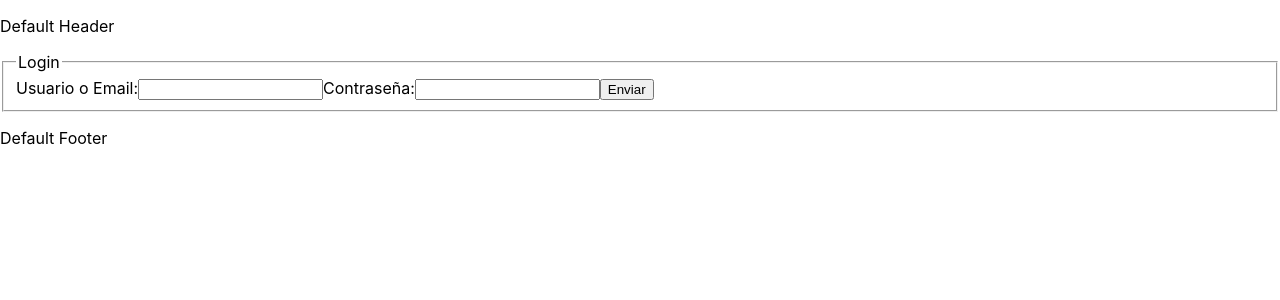
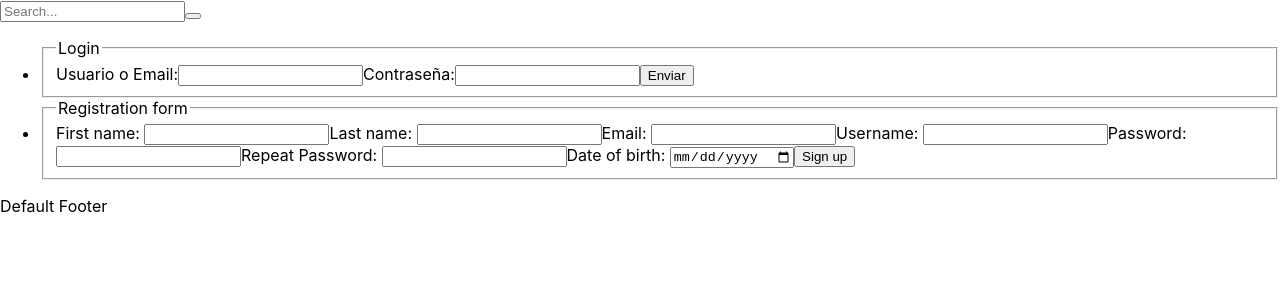
Before and after one commit to Zapulin/react-sixtySeconds-front, a React (Create React App) app: page / in a window 1280 px wide. Shown: the top 300 px of the page. Built offline with nearby package versions, Linux system fonts and the light colour scheme.

Commit message:
Created Header component alongside empty ones which it uses.

```diff
--- a/package.json
+++ b/package.json
@@ -8,6 +8,7 @@
     "@testing-library/user-event": "^13.5.0",
     "react": "^17.0.2",
     "react-dom": "^17.0.2",
+    "react-router-dom": "^6.2.2",
     "react-scripts": "^5.0.0",
     "web-vitals": "^2.1.4"
   },
--- a/src/App.js
+++ b/src/App.js
@@ -1,16 +1,20 @@
 import Header from "./components/Header";
 import Footer from "./components/Footer";
-import Login from "./components/Login";
+import { BrowserRouter, Routes, Route } from 'react-router-dom';
 
 function App() {
   return (
-    <div className="app">
-      <Header />
-      <div className="main-content">
-	      <Login />
+    <BrowserRouter>
+      <div className="app">
+        <Header />
+        <div className="main-content">
+          <Routes>
+            <Route path="/" />
+          </Routes>
+        </div>
+        <Footer />
       </div>
-	    <Footer />
-    </div>
+    </BrowserRouter>
   );
 }
 
--- a/src/Components/Header.js
+++ b/src/Components/Header.js
@@ -1,9 +1,31 @@
+import { useState } from 'react';
+import { Link } from 'react-router-dom';
+import Login from "./Login";
+import Signup from "./Signup";
+import Publish from "./Publish";
+import Activity from "./Activity";
 
 function Header() {
-  return (
-	  <header>
-	      <p>Default Header</p>
-	  </header>
+	const [isLogged, setIsLogged] = useState(false);
+
+	return (
+		<header>
+			{ /* TODO: add logo */ }
+			<form><input type="text" placeholder="Search..." required></input><button type="submit"></button></form>
+			{ isLogged ? (
+				<ul>
+					<li><Publish /></li>
+					<li><Link to="/">Home{  /* TODO: add home icon */ }</Link></li>
+					<li><Activity /></li>
+					<li><Link to="/profile">Profile{  /* TODO: add user pic */ }</Link></li>
+				</ul>
+			) : (
+				<ul>
+					<li><Login /></li>
+					<li><Signup /></li>
+				</ul>
+			) }
+		</header>
   );
 }
 
--- a/src/Components/Login.js
+++ b/src/Components/Login.js
@@ -1,7 +1,8 @@
 
 function Login() {
     return (
-		<form method="POST" action="Login.php">
+		<div className="dropdown">
+			<form name="login" method="POST" action="Login.php">
 				<fieldset>
 					<legend>Login</legend>
 					<label>Usuario o Email:<input type="text" name="username"/></label>
@@ -9,6 +10,7 @@ function Login() {
 					<input type="submit" value="Enviar"></input>
 				</fieldset>
 			</form>
+		</div>
   );
 }
 
--- a/src/Components/Signup.js
+++ b/src/Components/Signup.js
@@ -1,7 +1,7 @@
 
 function Signup() {
     return (
-        <div className="signup">
+        <div className="dropdown">
             <form name="signup" method="POST" action="signup.php">
                 <fieldset>
                     <legend>Registration form</legend>
```
Also changed, not shown: src/Components/Activity.js (added), src/Components/Publish.js (added), 1 other file (tests, documents, lock files or other folders). Lines whose indentation alone changed are shown as unchanged.
